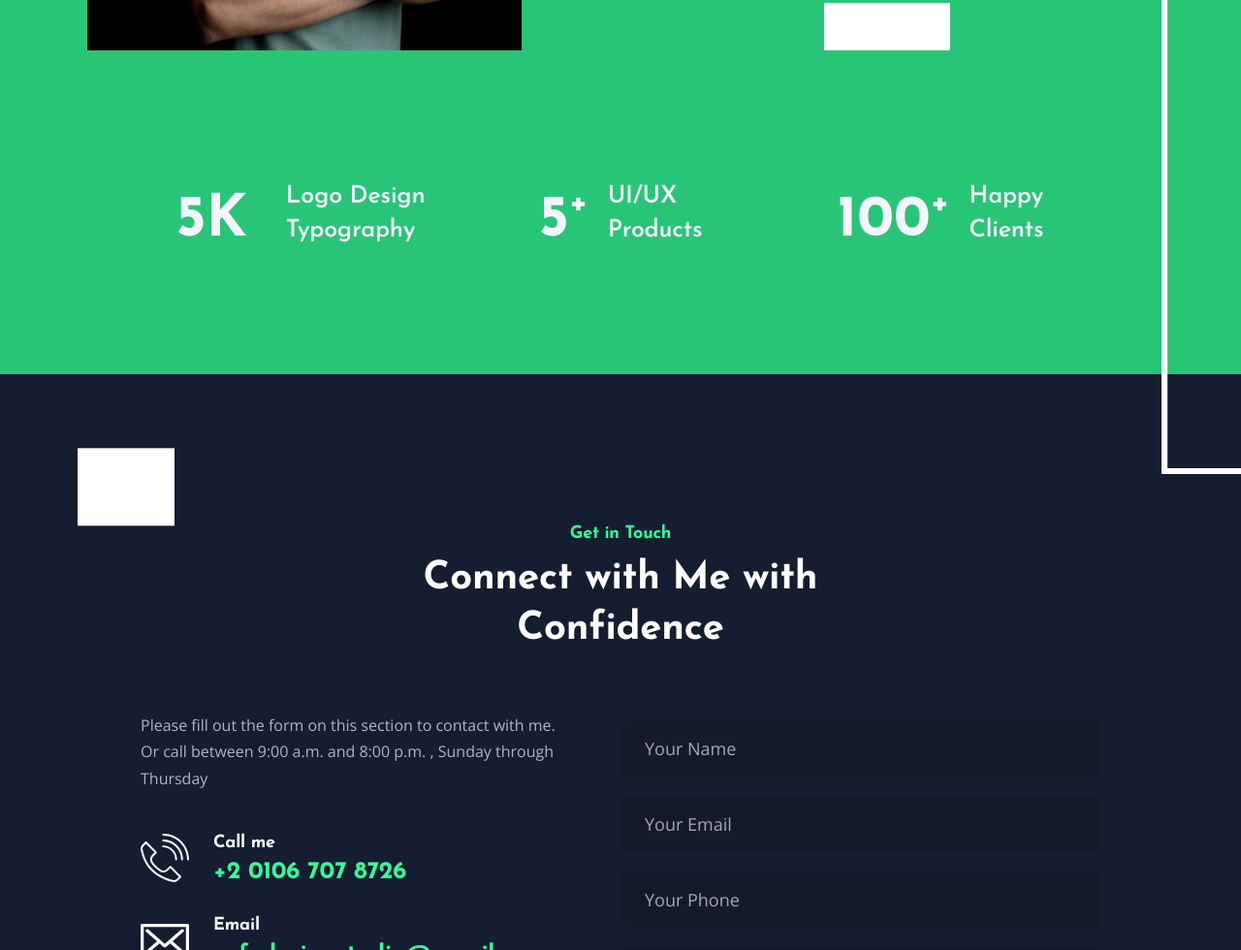
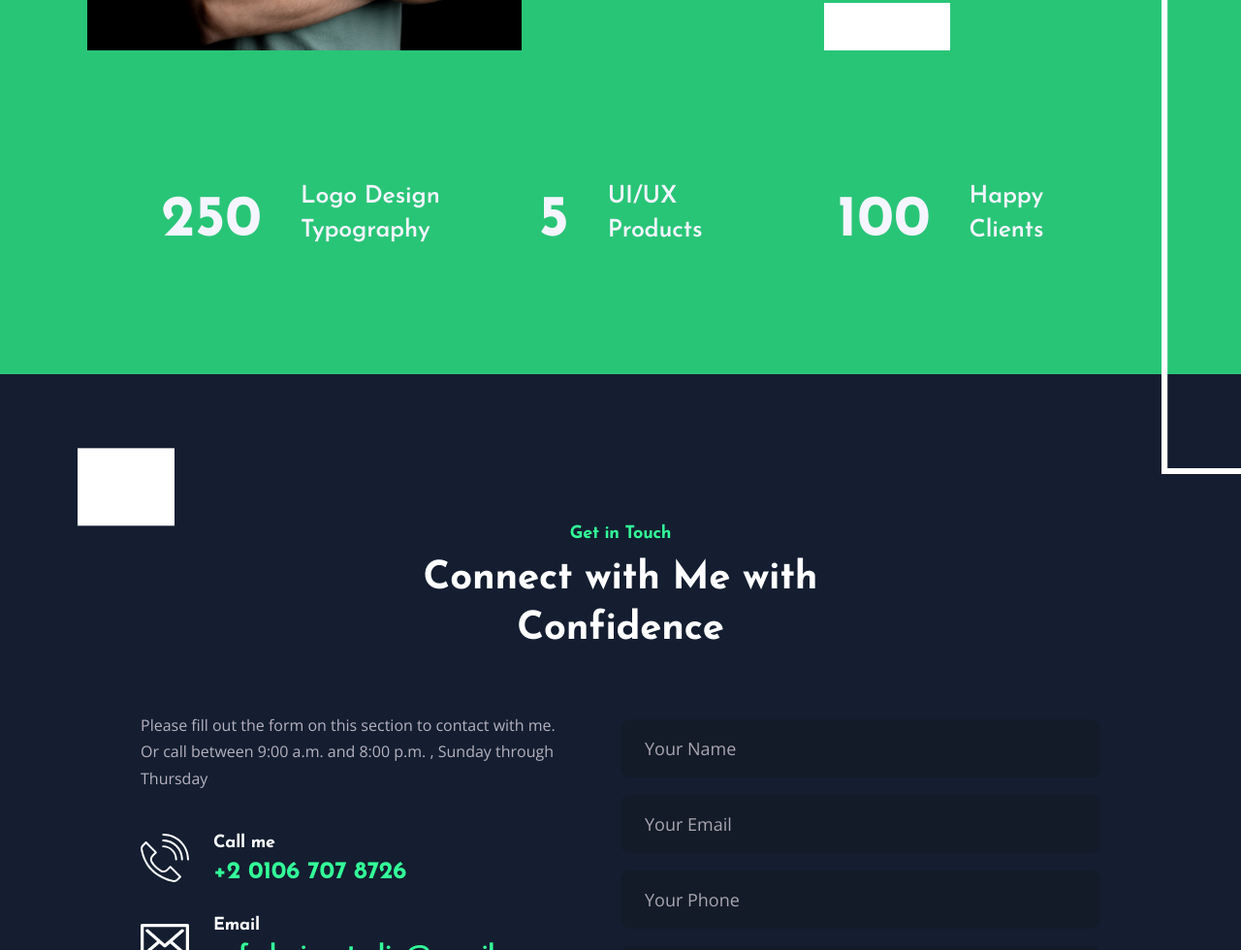
Before and after one commit to AhmedCofe/Portfolio, a plain HTML site: page index.html in a window 1280 px wide. Shown: the part 5029-6009 px from the top of the page at 97% size. Drawn offline with nearby package versions, Linux system fonts and the light colour scheme; no server answers.

Commit message:
5k logo edit

```diff
--- a/index.html
+++ b/index.html
@@ -801,10 +801,10 @@
                           ><span
                             class="tm_counter"
                             data-from="0"
-                            data-to="5"
+                            data-to="250"
                             data-speed="1200"
                             >0</span
-                          ><label class="big">K</label></span
+                          ><label class="big"></label></span
                         >
                       </div>
                       <div class="text">
@@ -824,7 +824,7 @@
                             data-to="5"
                             data-speed="1200"
                             >0</span
-                          ><label class="small">+</label></span
+                          ><label class="big"></label></span
                         >
                       </div>
                       <div class="text">
@@ -844,7 +844,7 @@
                             data-to="100"
                             data-speed="1200"
                             >0</span
-                          ><label class="small">+</label></span
+                          ><label class="big"></label></span
                         >
                       </div>
                       <div class="text">
```
